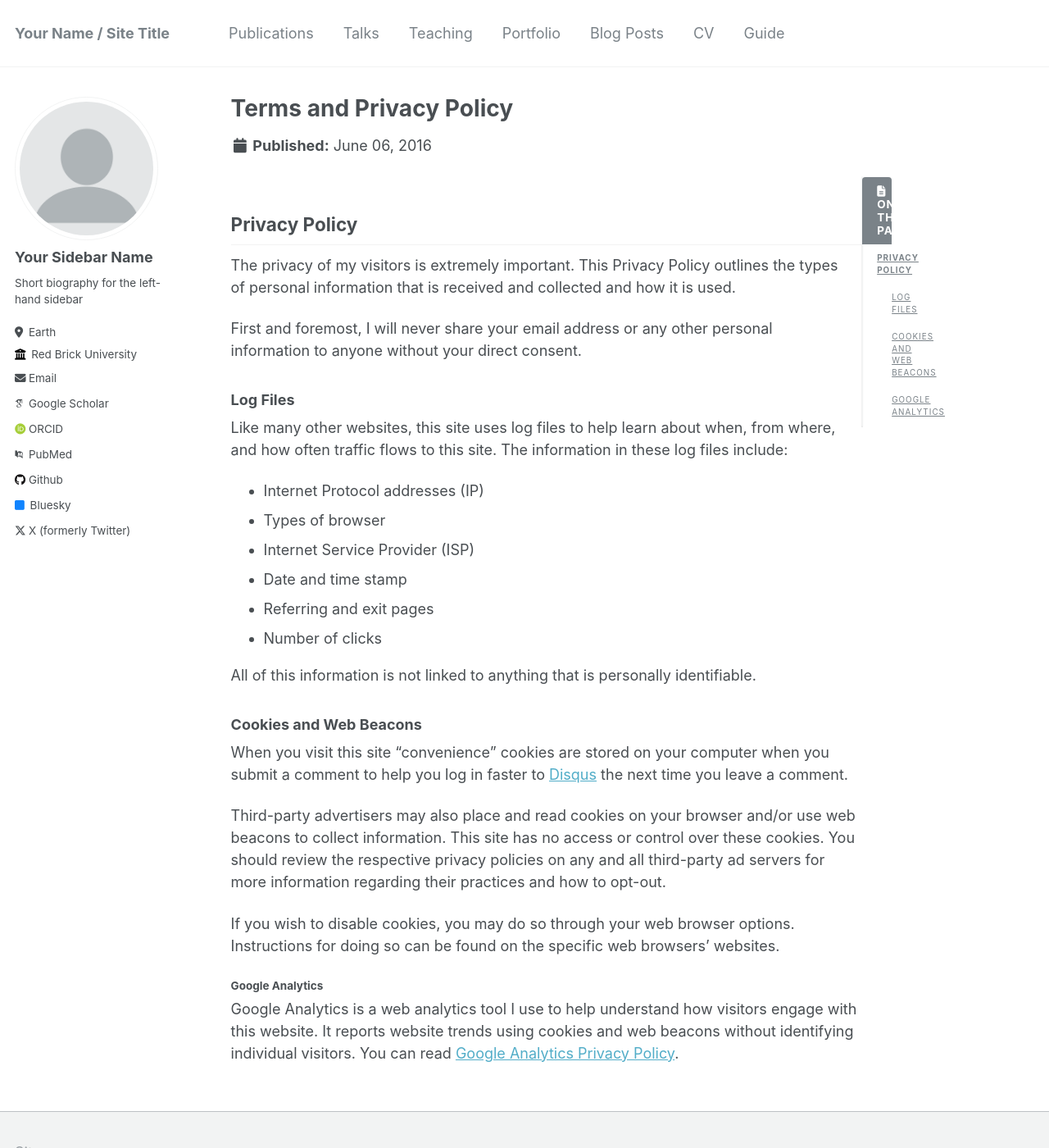
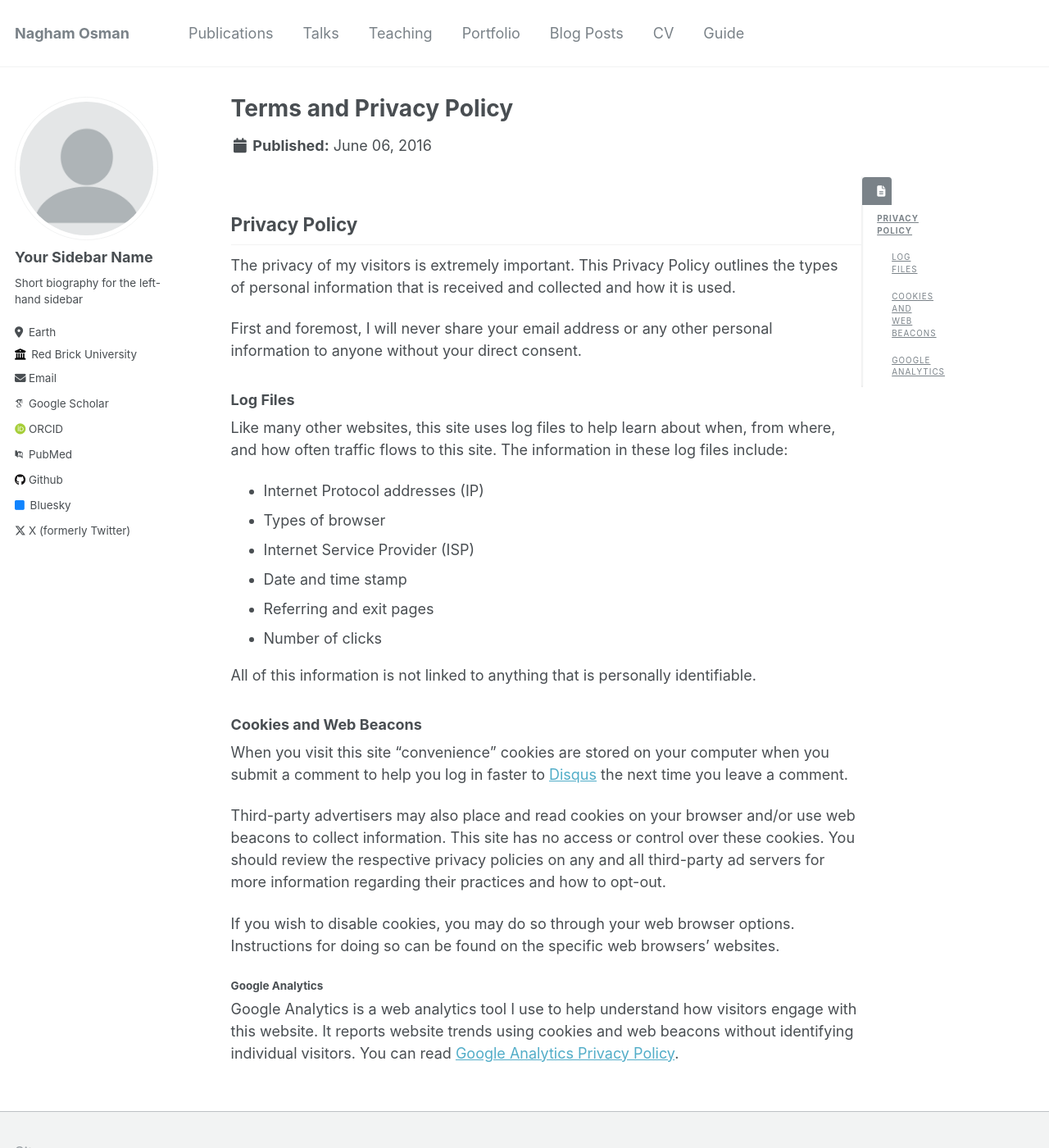
Before and after one commit to nagham-osman/nagham-osman.github.io, a Jekyll site: the page built from _pages/terms.md, in a window 1280 px wide and 1400 px high. Shown: the whole window at 82% size. Built offline with Jekyll 4.4.1, drawn with Linux system fonts in a browser that asks for light colours; some web fonts are replaced; some of the changed text lies outside the part shown.

Commit message:
add my name and username to the webpage

```diff
--- a/_config.yml
+++ b/_config.yml
@@ -7,14 +7,14 @@
 # server process.
 
 # Basic Site Settings
-locale                   : "en-US"
-title                    : "Your Name / Site Title"
+locale                   : "en-UK"
+title                    : "Nagham Osman"
 title_separator          : "-"
-name                     : &name "Your Name"
+name                     : &name "Nagham Osman"
 description              : &description "personal description"
 url                      : https://academicpages.github.io # the base hostname & protocol for your site e.g. "https://mmistakes.github.io"
 baseurl                  : "" # the subpath of your site, e.g. "/blog"
-repository               : "academicpages/academicpages.github.io"
+repository               : "nagham-osman.github.io"
 
 # Site Author - The following control what appear as part of the author content on the side bar.
 #               If a field is blank the icon and link will not appear, otherwise it will be shown.
```
